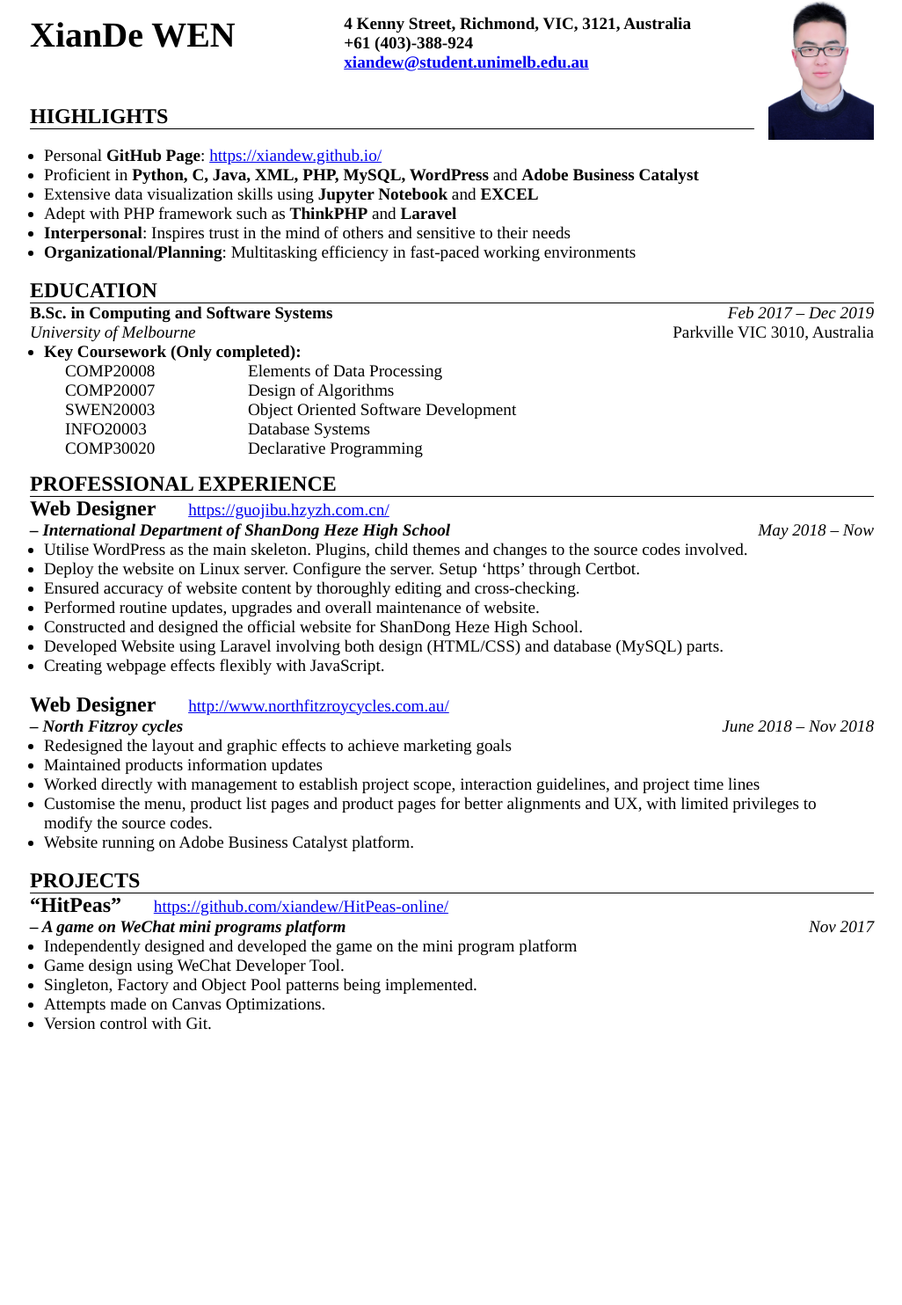
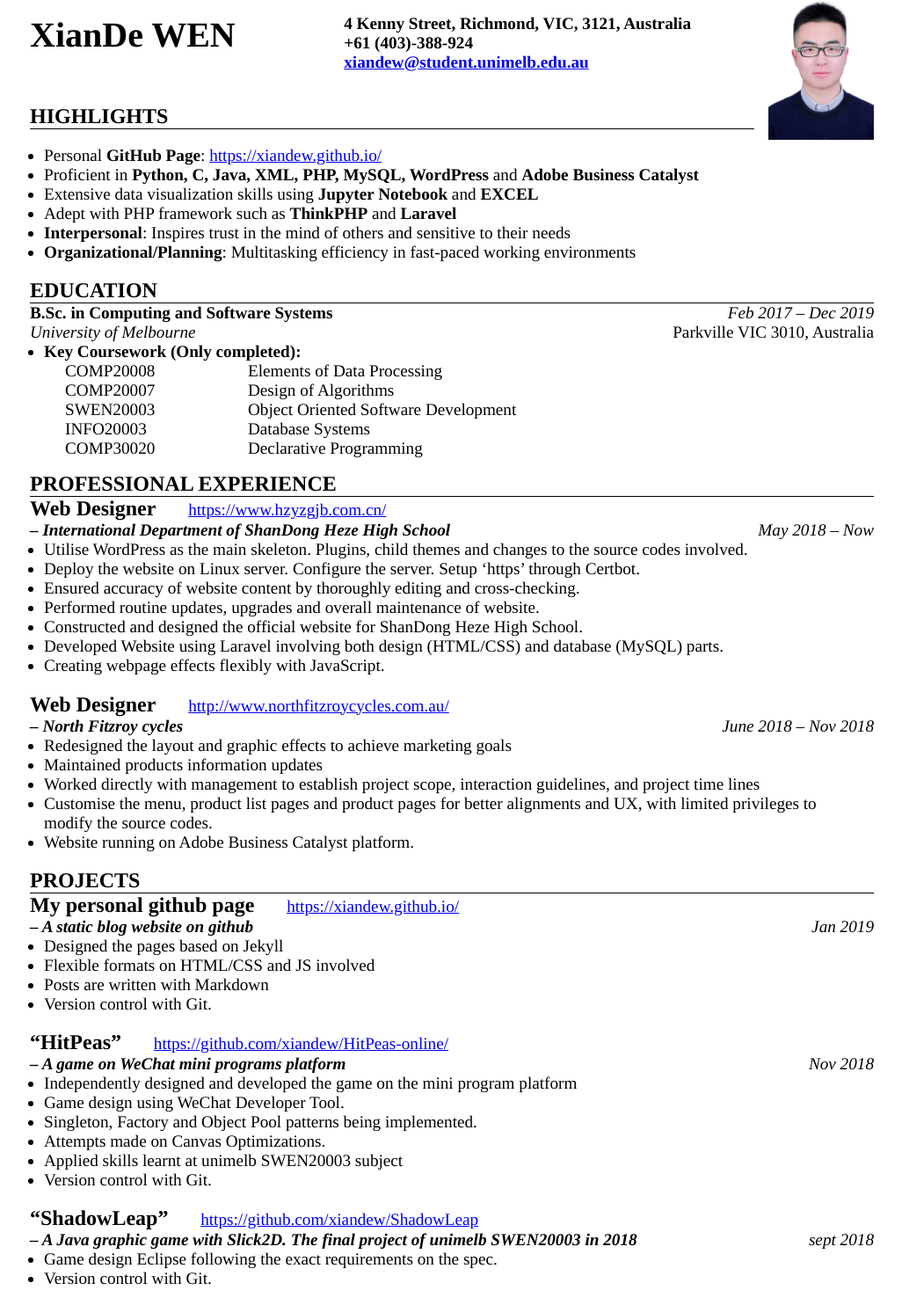
Before and after one commit to xiandew/xiandew.github.io, a Jekyll site: the page resume/XianDe_WEN.html, which Jekyll copies as it is, in a window 1280 px wide. Shown: the whole page at 88% size, without its empty margins (126-1152 px from the left). Built offline with Jekyll 4.4.1, drawn with Linux system fonts in a browser that asks for light colours; before the commit the page ends 1194 px from its top, so only the background shows below that.

Commit message:
feat(resume): restructure the resume section and update project details

```diff
--- a/_config.yml
+++ b/_config.yml
@@ -21,11 +21,11 @@ description: >- # this means to ignore newlines until "baseurl:"
 baseurl: "/" # the subpath of your site, e.g. /blog
 url: "https://xiandew.github.io" # the base hostname & protocol for your site, e.g. http://example.com
 
-#permalink: /:categories/:title/
 excerpt_separator: <!--more-->
 paginate: 8
 paginate_path: "/page:num"
 
+resume_url: "/resume/XianDe_WEN.html"
 twitter_username: xiande123
 github_username:  xiandew
 linkedin_username: 贤德-温-aa4139140
--- a/_includes/footer.html
+++ b/_includes/footer.html
@@ -16,7 +16,7 @@
             I am currently a third year student at University of Melbourne.
             I love programming, working, being with friends and sleeping😁.
             More about me, click
-            <a href="{{ site.url | append: '/XianDe_WEN_Resume.html' }}" target="_blank">here</a>.
+            <a href="{{ site.url | append: site.resume_url }}" target="_blank">here</a>.
           </p>
       </div>
 
--- /dev/null
+++ b/resume/XianDe_WEN.css
@@ -0,0 +1,193 @@
+body {
+    font-family: Times;
+    max-width: 960px;
+    font-size: 1.2rem;
+    margin: 0 auto;
+    padding: 0 4%;
+}
+
+a {
+    max-width: 100%;
+    word-wrap: anywhere;
+}
+
+ul {
+    padding: 0 1rem;
+}
+
+section {
+    display: block;
+    margin: 1rem 0;
+}
+
+.heading {
+  width: 80%;
+  display: inline-block;
+}
+
+.photo {
+  float: right;
+  background-color: white;
+  width: 120px;
+  padding-left: 1rem;
+  margin-top: -10px;
+}
+
+.photo img {
+  width: 100%;
+}
+
+.header {
+    font-size: 1.5rem;
+    font-weight: bold;
+    border-bottom: 1px solid;
+}
+
+.key-coursework {
+    margin: 0;
+    list-style: none;
+    padding: 0 2.5rem;
+}
+
+.key-coursework span {
+    padding-right: 5rem;
+    width: 8rem;
+    display: inline-block;
+}
+
+.title {
+    font-weight: bold;
+}
+
+.title span {
+    padding-right: 2rem;
+    font-size: 1.5rem;
+}
+
+.title a {
+    font-weight: normal;
+}
+
+.sub-title {
+    font-style: italic;
+}
+
+.sub-title span {
+    font-weight: bold;
+}
+
+.sub-title time {
+    float: right;
+}
+
+.jobs {
+    margin-top: 0;
+}
+
+.name {
+    float: left;
+    font-weight: bold;
+    font-size: 2.5rem;
+}
+
+.contact-detail {
+    float: right;
+    margin: 0;
+    list-style: none;
+    font-weight: bold;
+}
+
+.bachelor span {
+    font-weight: bold;
+}
+
+.bachelor time {
+    font-style: italic;
+    float: right;
+}
+
+.uni-name {
+    font-style: italic;
+}
+
+.uni-loc {
+    float: right;
+}
+
+@media screen and (max-width: 960px) {
+    section {
+        margin: 2rem 0;
+    }
+    ul {
+        padding: 0 1.25rem;
+    }
+    li{
+        margin:  0.5rem 0;
+    }
+
+    .heading {
+        width: 70%;
+        margin-bottom: 0;
+    }
+    .heading * {
+        display: block;
+    }
+
+    .photo {
+        max-width: 130px;
+        display: inline-block;
+        margin-top: 1rem;
+    }
+
+    .name {
+        margin-bottom: 2rem;
+    }
+
+    .contact-detail {
+        width: 100%;
+        box-sizing: border-box;
+        padding: 0;
+    }
+
+    .bachelor {
+        margin-bottom: 1rem;
+    }
+
+    .bachelor time, .uni-loc {
+        float: none;
+        display: block;
+    }
+
+    .key-coursework span {
+        display: block;
+        margin-top: 0.5rem;
+    }
+
+    .title span {
+        display: block;
+    }
+
+    .sub-title {
+        margin-bottom: 1rem;
+    }
+
+    .sub-title time {
+        float: none;
+        display: block;
+    }
+
+    .key-coursework {
+        padding: 0 1rem;
+    }
+}
+@media screen and (max-width: 500px) {
+    .heading {
+        width: 100%;
+    }
+    .photo {
+        margin: 0 auto;
+        display: block;
+        float: none;
+        padding: 0;
+    }
+}
--- a/XianDe_WEN_Resume.html
+++ b/resume/XianDe_WEN.html
@@ -4,201 +4,7 @@
     <meta charset="utf-8">
     <meta name="viewport" content="width=device-width, initial-scale=1">
     <title>XianDe WEN</title>
-    <style>
-        body {
-            font-family: Times;
-            max-width: 960px;
-            font-size: 1.2rem;
-            margin: 0 auto;
-            padding: 0 4%;
-        }
-
-        a {
-            max-width: 100%;
-            word-wrap: anywhere;
-        }
-
-        ul {
-            padding: 0 1rem;
-        }
-
-        section {
-            display: block;
-            margin: 1rem 0;
-        }
-
-        .heading {
-          width: 80%;
-          display: inline-block;
-        }
-
-        .photo {
-          float: right;
-          background-color: white;
-          width: 120px;
-          padding-left: 1rem;
-          margin-top: -10px;
-        }
-
-        .photo img {
-          width: 100%;
-        }
-
-        .header {
-            font-size: 1.5rem;
-            font-weight: bold;
-            border-bottom: 1px solid;
-        }
-
-        .key-coursework {
-            margin: 0;
-            list-style: none;
-            padding: 0 2.5rem;
-        }
-
-        .key-coursework span {
-            padding-right: 5rem;
-            width: 8rem;
-            display: inline-block;
-        }
-
-        .title {
-            font-weight: bold;
-        }
-
-        .title span {
-            padding-right: 2rem;
-            font-size: 1.5rem;
-        }
-
-        .title a {
-            font-weight: normal;
-        }
-
-        .sub-title {
-            font-style: italic;
-        }
-
-        .sub-title span {
-            font-weight: bold;
-        }
-
-        .sub-title time {
-            float: right;
-        }
-
-        .jobs {
-            margin-top: 0;
-        }
-
-        .name {
-            float: left;
-            font-weight: bold;
-            font-size: 2.5rem;
-        }
-
-        .contact-detail {
-            float: right;
-            margin: 0;
-            list-style: none;
-            font-weight: bold;
-        }
-
-        .bachelor span {
-            font-weight: bold;
-        }
-
-        .bachelor time {
-            font-style: italic;
-            float: right;
-        }
-
-        .uni-name {
-            font-style: italic;
-        }
-
-        .uni-loc {
-            float: right;
-        }
-
-        @media screen and (max-width: 960px) {
-            section {
-                margin: 2rem 0;
-            }
-            ul {
-                padding: 0 1.25rem;
-            }
-            li{
-                margin:  0.5rem 0;
-            }
-
-            .heading {
-                width: 70%;
-                margin-bottom: 0;
-            }
-            .heading * {
-                display: block;
-            }
-
-            .photo {
-                max-width: 130px;
-                display: inline-block;
-                margin-top: 1rem;
-            }
-
-            .name {
-                margin-bottom: 2rem;
-            }
-
-            .contact-detail {
-                width: 100%;
-                box-sizing: border-box;
-                padding: 0;
-            }
-
-            .bachelor {
-                margin-bottom: 1rem;
-            }
-
-            .bachelor time, .uni-loc {
-                float: none;
-                display: block;
-            }
-
-            .key-coursework span {
-                display: block;
-                margin-top: 0.5rem;
-            }
-
-            .title span {
-                display: block;
-            }
-
-            .sub-title {
-                margin-bottom: 1rem;
-            }
-
-            .sub-title time {
-                float: none;
-                display: block;
-            }
-
-            .key-coursework {
-                padding: 0 1rem;
-            }
-        }
-        @media screen and (max-width: 500px) {
-            .heading {
-                width: 100%;
-            }
-            .photo {
-                margin: 0 auto;
-                display: block;
-                float: none;
-                padding: 0;
-            }
-        }
-    </style>
+    <link rel="stylesheet" href="./XianDe_WEN.css">
 </head>
 <body>
 <section class="heading">
@@ -257,7 +63,7 @@
     <div class="header">PROFESSIONAL EXPERIENCE</div>
     <div class="title">
         <span>Web Designer</span>
-        <a href="https://guojibu.hzyzh.com.cn/">https://guojibu.hzyzh.com.cn/</a>
+        <a href="https://www.hzyzgjb.com.cn/" target="_blank">https://www.hzyzgjb.com.cn/</a>
     </div>
     <div class="sub-title">
         <span>– International Department of ShanDong Heze High School</span>
@@ -274,7 +80,7 @@
     </ul>
     <div class="title">
         <span>Web Designer</span>
-        <a href="http://www.northfitzroycycles.com.au/">http://www.northfitzroycycles.com.au/</a>
+        <a href="http://www.northfitzroycycles.com.au/" target="_blank">http://www.northfitzroycycles.com.au/</a>
     </div>
     <div class="sub-title">
         <span>– North Fitzroy cycles</span>
@@ -295,18 +101,47 @@
 <section>
     <div class="header">PROJECTS</div>
     <div class="title">
+        <span>My personal github page</span>
+        <a href="https://xiandew.github.io/">https://xiandew.github.io/</a>
+    </div>
+    <div class="sub-title">
+        <span>– A static blog website on github</span>
+        <time>Jan 2019</time>
+    </div>
+    <ul class="jobs">
+        <li>Designed the pages based on Jekyll</li>
+        <li>Flexible formats on HTML/CSS and JS involved</li>
+        <li>Posts are written with Markdown</li>
+        <li>Version control with Git.</li>
+    </ul>
+
+    <div class="title">
         <span>“HitPeas”</span>
-        <a href="https://github.com/xiandew/HitPeas-online/">https://github.com/xiandew/HitPeas-online/</a>
+        <a href="https://github.com/xiandew/HitPeas-online/" target="_blank">https://github.com/xiandew/HitPeas-online/</a>
     </div>
     <div class="sub-title">
         <span>– A game on WeChat mini programs platform</span>
-        <time>Nov 2017</time>
+        <time>Nov 2018</time>
     </div>
     <ul class="jobs">
         <li>Independently designed and developed the game on the mini program platform</li>
         <li>Game design using WeChat Developer Tool.</li>
         <li>Singleton, Factory and Object Pool patterns being implemented.</li>
         <li>Attempts made on Canvas Optimizations.</li>
+        <li>Applied skills learnt at unimelb SWEN20003 subject</li>
+        <li>Version control with Git.</li>
+    </ul>
+
+    <div class="title">
+        <span>“ShadowLeap”</span>
+        <a href="https://github.com/xiandew/ShadowLeap" target="_blank">https://github.com/xiandew/ShadowLeap</a>
+    </div>
+    <div class="sub-title">
+        <span>– A Java graphic game with Slick2D. The final project of unimelb SWEN20003 in 2018</span>
+        <time>sept 2018</time>
+    </div>
+    <ul class="jobs">
+        <li>Game design Eclipse following the exact requirements on the spec.</li>
         <li>Version control with Git.</li>
     </ul>
 </section>
```
Also changed, not shown: about.md (+1 -1 lines), README.md, resume/XianDe_WEN.jpg (renamed from XianDe_WEN.jpg).
